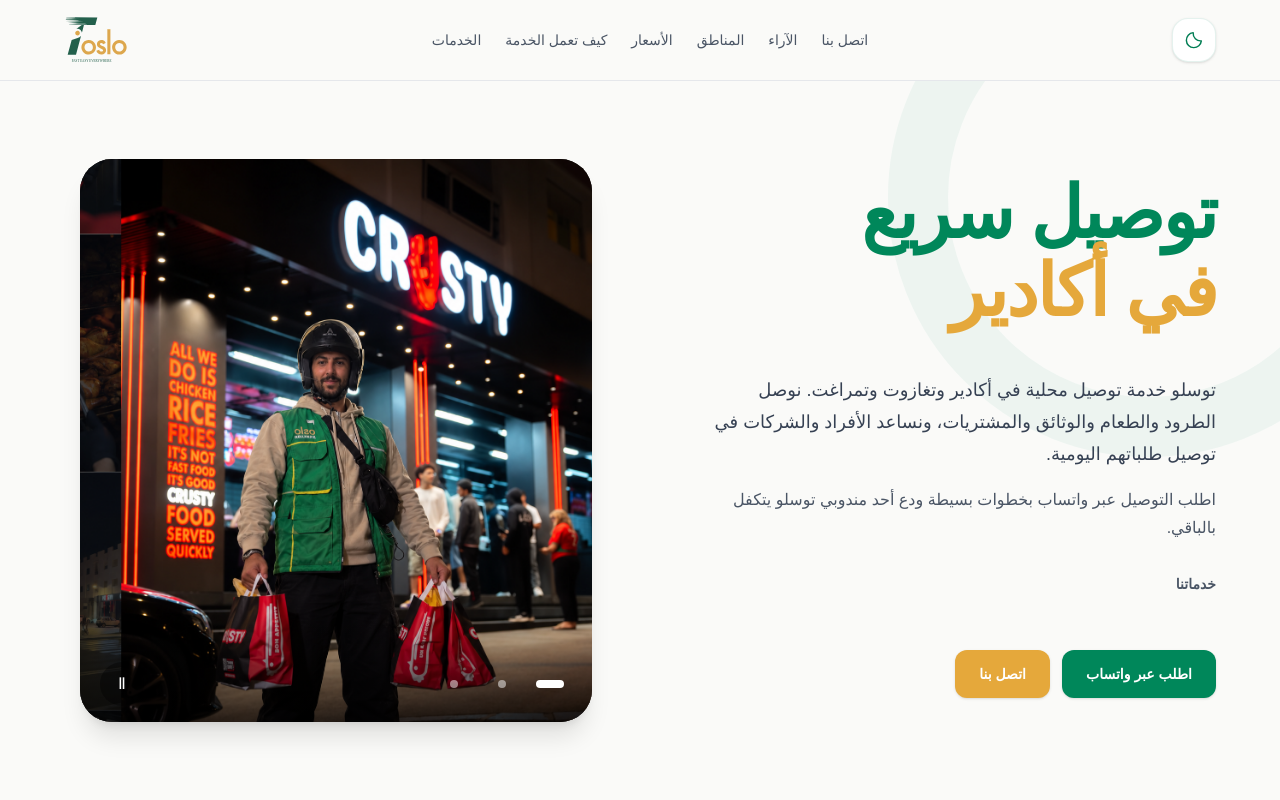
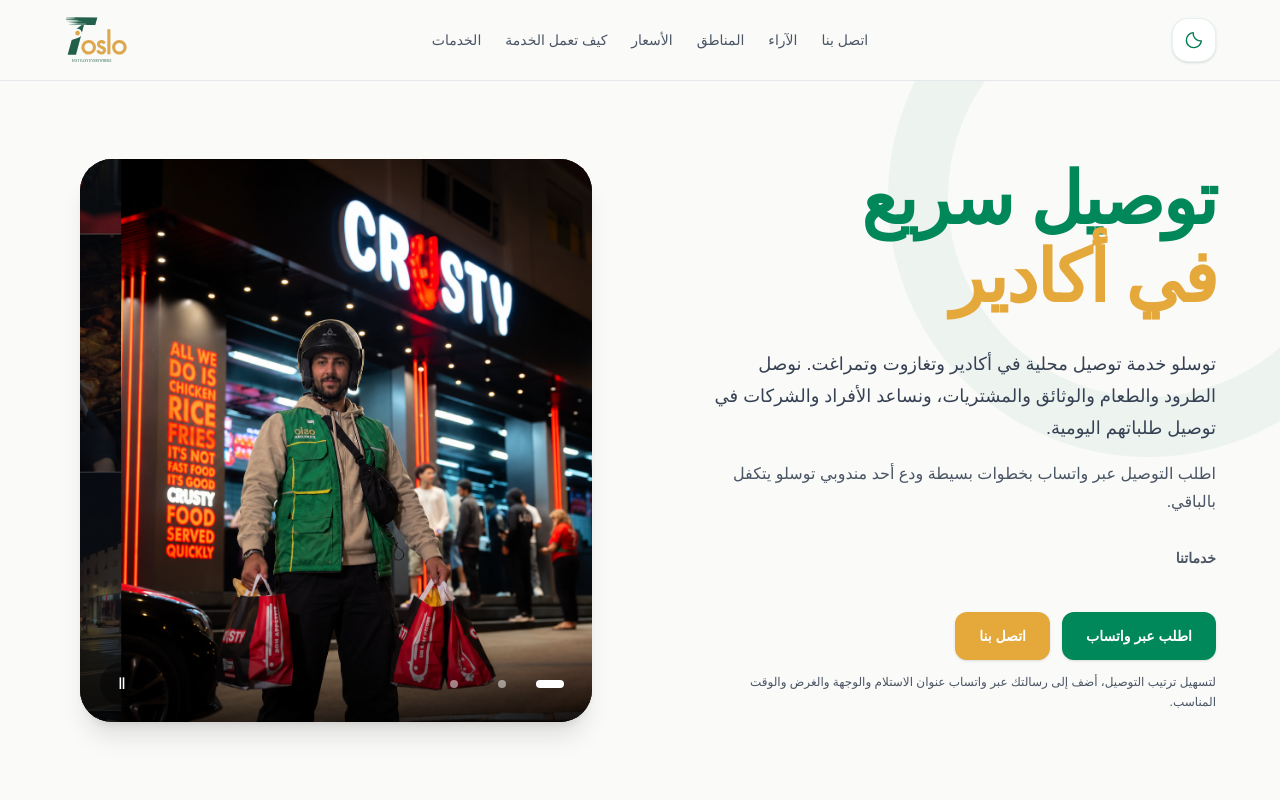
Before and after one commit to samirbok/toslo, a Next.js app: page /ar in a window 1280 px wide. Shown: the top 800 px of the page. Built offline with nearby package versions, Linux system fonts and the light colour scheme.

Commit message:
location

```diff
--- a/app/home-content.tsx
+++ b/app/home-content.tsx
@@ -15,6 +15,7 @@
 import ContactSection from "./contact-section";
 import DeliveryAreas from "./delivery-areas";
 import FloatingWhatsApp from "./floating-whatsapp";
+import OrderWhatsAppButton from "./order-whatsapp-button";
 
 const container = "mx-auto w-full max-w-[1200px] px-6";
 const sectionFrame = "min-h-[calc(100dvh-81px)] scroll-mt-[81px] py-10 lg:py-12";
@@ -56,7 +57,6 @@
 export default function Home() {
   const locale = useVisitLocale();
   const t = translator(locale);
-  const deliveryWhatsAppUrl = createWhatsAppUrl("I'd like to request a delivery.", locale);
   const businessWhatsAppUrl = createWhatsAppUrl("I'd like to discuss deliveries for my business.", locale);
   return (
     <div className="min-h-screen bg-[#FAFAF8] dark:bg-[#101A15] text-[#1A1A1A] dark:text-[#F2F5F3] selection:bg-[#ECFDF5] dark:selection:bg-[#203C2E] selection:text-[#111111] dark:selection:text-[#F2F5F3] [&_a:focus-visible]:outline-2 [&_a:focus-visible]:outline-offset-4 [&_a:focus-visible]:outline-[#00875A]">
@@ -86,12 +86,16 @@
               <p className="mt-4 text-sm leading-6 text-gray-600 dark:text-[#B9C6BD] sm:text-base sm:leading-7 lg:font-medium">{t("Order your delivery on WhatsApp in just a few steps and let a local Toslo driver take care of the rest.")}</p>
               <Link href="#services" className="mt-5 inline-flex min-h-11 items-center gap-3 text-sm font-semibold text-gray-600 dark:text-[#B9C6BD] hover:text-[#007D53] dark:hover:text-[#69D5A3]">{t("Our services")}</Link>
             </div>
-            <div className="hidden gap-3 lg:col-start-1 lg:row-start-3 lg:flex lg:pb-6"><a href={deliveryWhatsAppUrl} className={whatsapp}>{t("Order on WhatsApp")}</a><a href={deliveryPhoneUrl} className={callUs}>{t("Call us")}</a></div>
+            <div className="hidden lg:col-start-1 lg:row-start-3 lg:block lg:pb-6">
+              <div className="flex gap-3"><OrderWhatsAppButton locale={locale} className={whatsapp} label={t("Order on WhatsApp")} /><a href={deliveryPhoneUrl} className={callUs}>{t("Call us")}</a></div>
+              <p className="mt-3 max-w-lg text-xs leading-5 text-gray-600 dark:text-[#B9C6BD]">{t("To help us arrange your delivery, include the pickup address, destination, item and preferred time in your WhatsApp message.")}</p>
+            </div>
             <div className="-order-1 min-w-0 lg:order-last lg:col-start-2 lg:row-start-1 lg:row-span-3">
               <HeroSlider locale={locale} />
               <div className="mx-auto mt-5 flex w-full max-w-lg flex-col gap-3 lg:hidden">
-                <a href={deliveryWhatsAppUrl} className={whatsapp}>{t("Order on WhatsApp")}</a>
+                <OrderWhatsAppButton locale={locale} className={whatsapp} label={t("Order on WhatsApp")} />
                 <a href={deliveryPhoneUrl} className={callUs}>{t("Call us")}</a>
+                <p className="text-center text-xs leading-5 text-gray-600 dark:text-[#B9C6BD]">{t("To help us arrange your delivery, include the pickup address, destination, item and preferred time in your WhatsApp message.")}</p>
               </div>
             </div>
           </div>
--- a/app/i18n/translations.ts
+++ b/app/i18n/translations.ts
@@ -28,6 +28,7 @@
 "Toslo makes it easy to send parcels, food, documents, shopping and local orders across Agadir.": ["Avec Toslo, envoyez facilement vos colis, repas, documents, courses et commandes locales partout à Agadir.", "مع توسلو، أرسل الطرود والوجبات والوثائق والمشتريات والطلبات المحلية بسهولة في جميع أنحاء أكادير."],
 "Request your delivery in just a few steps and let a local Toslo driver take care of the rest.": ["Demandez votre livraison en quelques étapes et laissez un livreur Toslo s’occuper du reste.", "اطلب التوصيل بخطوات بسيطة ودع أحد مندوبي توسلو يتكفل بالباقي."],
 "Order on WhatsApp": ["Commander sur WhatsApp", "اطلب عبر واتساب"],
+"To help us arrange your delivery, include the pickup address, destination, item and preferred time in your WhatsApp message.": ["Pour organiser votre livraison, indiquez dans votre message WhatsApp le lieu de retrait, la destination, l’article et l’heure souhaitée.", "لتسهيل ترتيب التوصيل، أضف إلى رسالتك عبر واتساب عنوان الاستلام والوجهة والغرض والوقت المناسب."],
 "Call us": ["Appelez-nous", "اتصل بنا"],
 "Our services": ["Nos services", "خدماتنا"],
 "Fast delivery": ["Livraison rapide", "توصيل سريع"],
--- /dev/null
+++ b/app/order-whatsapp-button.tsx
@@ -0,0 +1,42 @@
+"use client";
+
+import { useState } from "react";
+import { createWhatsAppUrl } from "./contact-links";
+import type { Locale } from "./i18n/translations";
+
+type Props = {
+  locale: Locale;
+  className: string;
+  label: string;
+};
+
+export default function OrderWhatsAppButton({ locale, className, label }: Props) {
+  const [isLocating, setIsLocating] = useState(false);
+
+  function openWhatsApp(location?: GeolocationPosition) {
+    const locationMessage = location
+      ? ` My current location: https://maps.google.com/?q=${location.coords.latitude},${location.coords.longitude}`
+      : "";
+    window.location.assign(createWhatsAppUrl(`I'd like to request a delivery.${locationMessage}`, locale));
+  }
+
+  function handleClick() {
+    if (!navigator.geolocation) {
+      openWhatsApp();
+      return;
+    }
+
+    setIsLocating(true);
+    navigator.geolocation.getCurrentPosition(
+      position => openWhatsApp(position),
+      () => openWhatsApp(),
+      { enableHighAccuracy: false, timeout: 8000, maximumAge: 60000 },
+    );
+  }
+
+  return (
+    <button type="button" onClick={handleClick} disabled={isLocating} className={className}>
+      {isLocating ? "Locating…" : label}
+    </button>
+  );
+}
```
